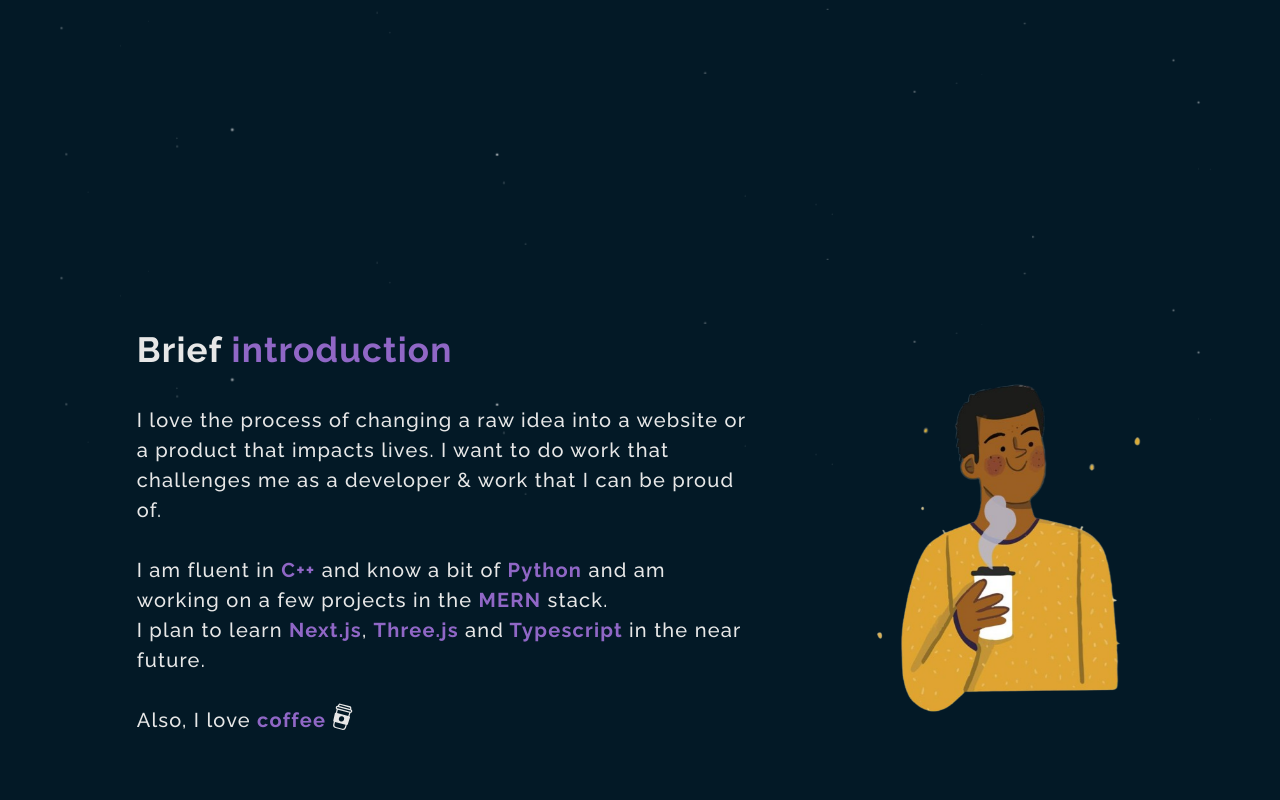
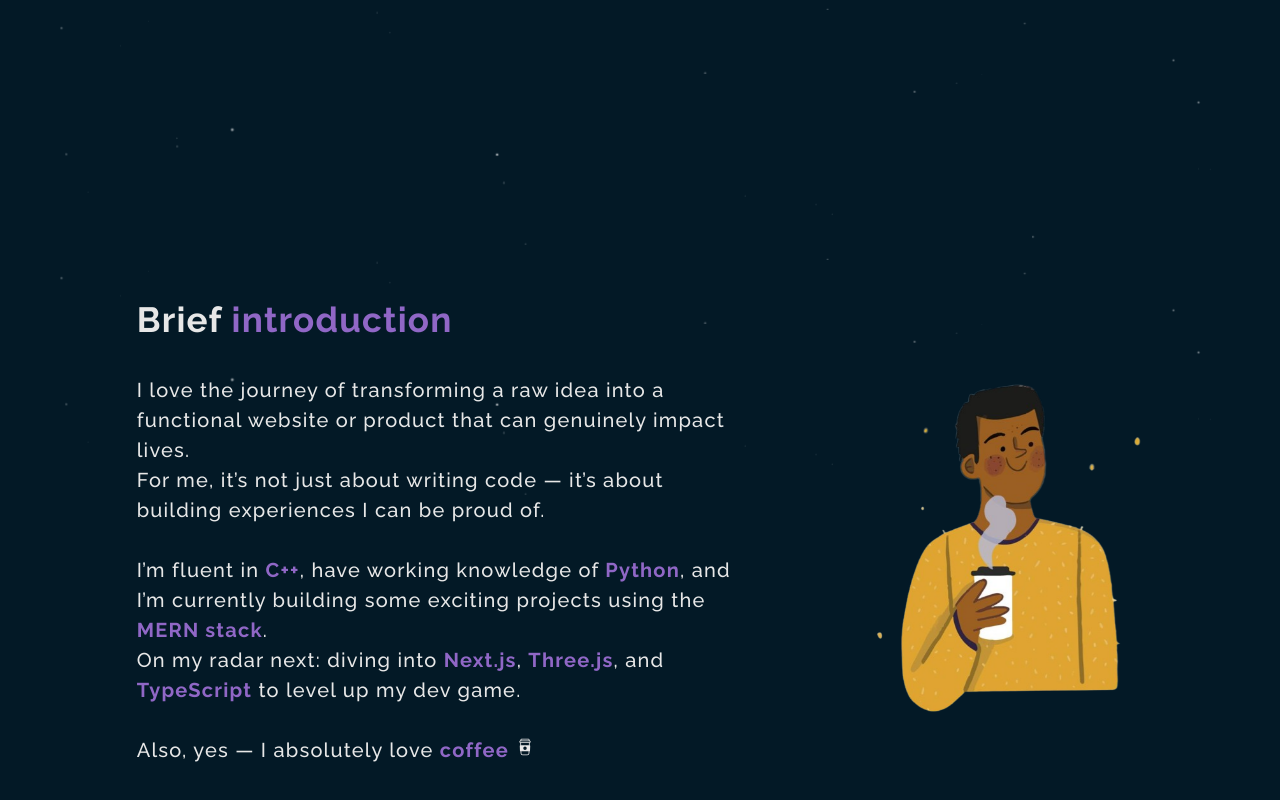
Before and after one commit to RaineJacob/Raine-Jacob, a React (Create React App) app: page / in a window 1280 px wide. Shown: the part 600-1400 px from the top of the page. Built offline with nearby package versions, Linux system fonts and the light colour scheme.

Commit message:
Update Home.js

```diff
--- a/src/Components/Home.js
+++ b/src/Components/Home.js
@@ -13,7 +13,7 @@
 
         <div className='HomeText'>
           <h1>Hi There!</h1>
-          <h1>I'M <b>DEVANSH SAHNI</b></h1>
+          <h1>I'M <b>Raine Jacob</b></h1>
           <Typed/>
         </div>
 
@@ -29,14 +29,13 @@
         <div className='AboutText'>
           <h1 className='AboutTextHeading'>Brief <b>introduction</b></h1>
           <p>
-            I love the process of changing a raw idea into a website or a product
-            that impacts lives.
-            I want to do work that challenges me as a developer & work that I can
-            be proud of.<br /><br />
-            I am fluent in <b>C++</b> and know a bit of <b>Python</b> and am working on a few
-            projects in the <b>MERN</b> stack.<br />
-            I plan to learn <b>Next.js</b>, <b>Three.js</b> and<b> Typescript</b> in the near future. <br /><br />
-            Also, I love <b>coffee</b> <CiCoffeeCup style={{scale:"1.5", rotate:"15deg"}}/>
+            I love the journey of transforming a raw idea into a functional website or product that can genuinely impact lives.<br/>
+  For me, it’s not just about writing code — it’s about building experiences I can be proud of.<br/><br/>
+
+  I’m fluent in <b>C++</b>, have working knowledge of <b>Python</b>, and I’m currently building some exciting projects using the <b>MERN stack</b>.<br/>
+  On my radar next: diving into <b>Next.js</b>, <b>Three.js</b>, and <b>TypeScript</b> to level up my dev game.<br/><br/>
+
+  Also, yes — I absolutely love <b>coffee</b>  <CiCoffeeCup />
           </p>
         </div>
         <Tilt>
```
